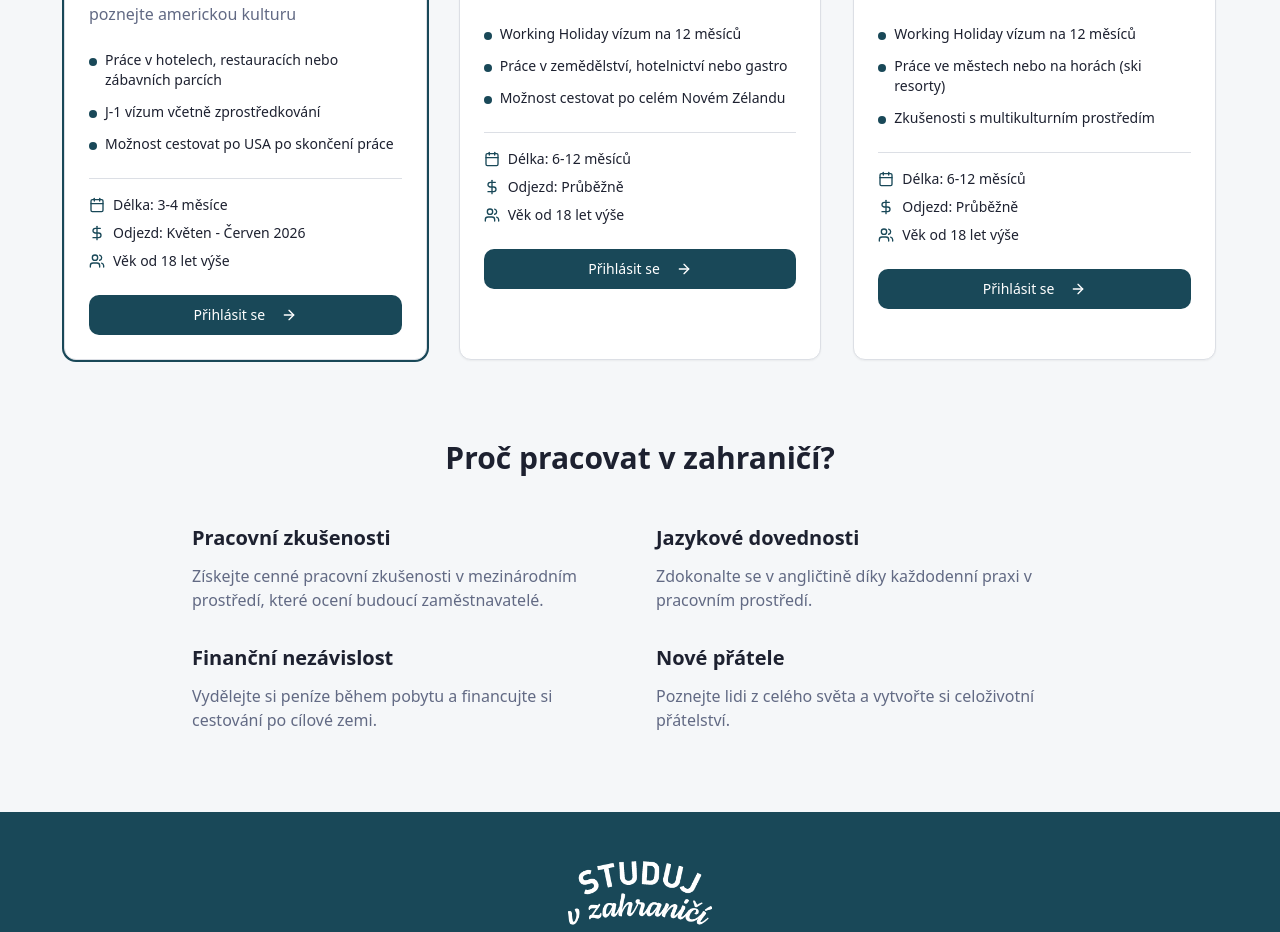
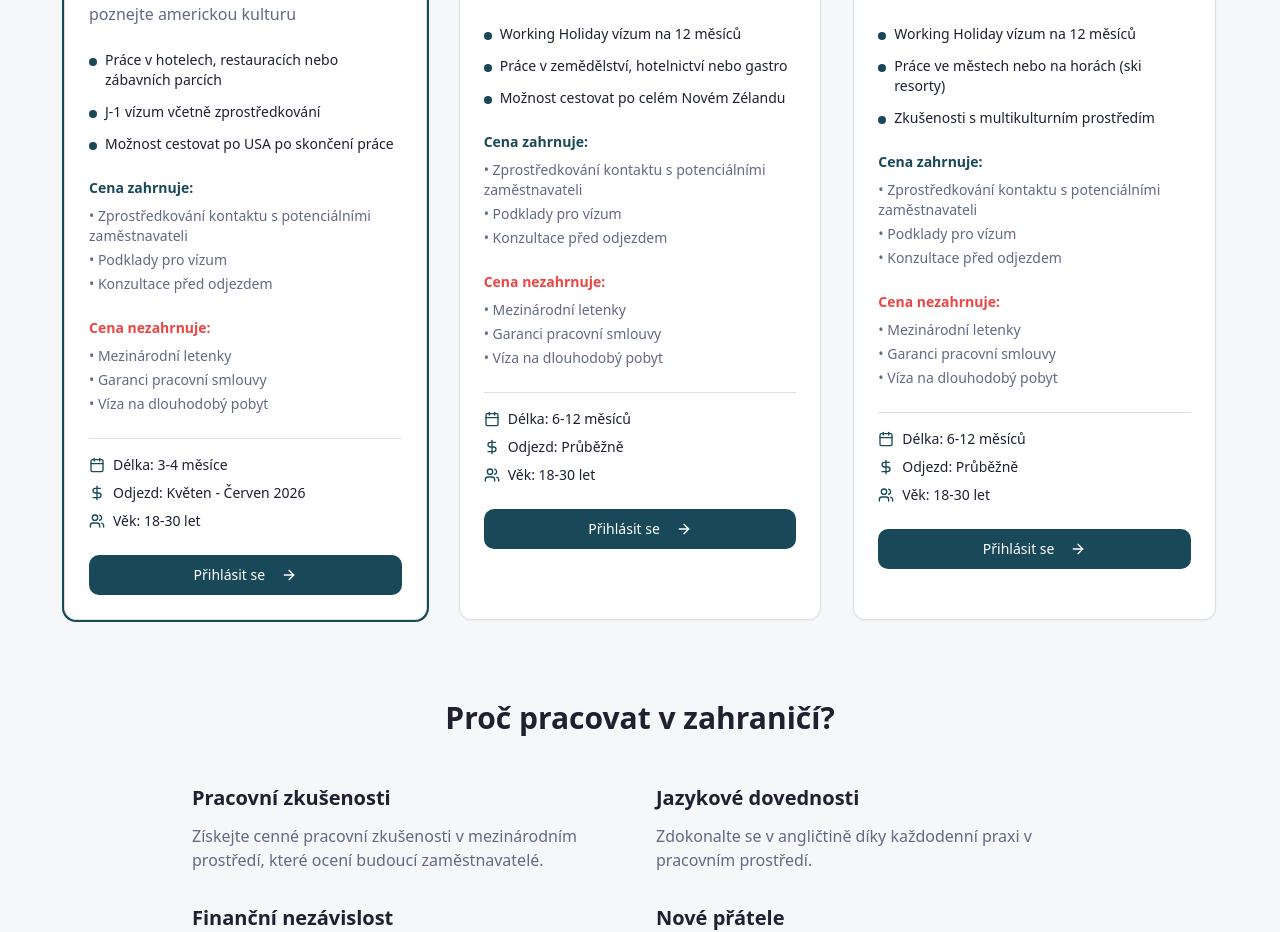
Before and after one commit to langpaulmartin-stack/your-global-adventure, a React (Vite) app: page /work in a window 1280 px wide. Shown: the part 880-1812 px from the top of the page. Built offline with nearby package versions, Linux system fonts and the light colour scheme.

Commit message:
Changes
Co-authored-by: langpaulmartin-stack <224811700+langpaulmartin-stack@users.noreply.github.com>

```diff
--- a/src/pages/Work.tsx
+++ b/src/pages/Work.tsx
@@ -29,7 +29,7 @@ const workPrograms: WorkProgram[] = [
     duration: "3-4 měsíce",
     departure: "Květen - Červen 2026",
     price: "45 000 Kč",
-    age: "18 let",
+    age: "18-30 let",
     description: "Pracujte v USA během letních prázdnin a poznejte americkou kulturu",
     features: [
       "Práce v hotelech, restauracích nebo zábavních parcích",
@@ -44,7 +44,7 @@ const workPrograms: WorkProgram[] = [
     duration: "6-12 měsíců",
     departure: "Průběžně",
     price: "35 000 Kč",
-    age: "18 let",
+    age: "18-30 let",
     description: "Získejte pracovní zkušenosti v jedné z nejkrásnějších zemí světa",
     features: [
       "Working Holiday vízum na 12 měsíců",
@@ -59,7 +59,7 @@ const workPrograms: WorkProgram[] = [
     duration: "6-12 měsíců",
     departure: "Průběžně",
     price: "38 000 Kč",
-    age: "18 let",
+    age: "18-30 let",
     description: "Pracovní zkušenosti v Kanadě s možností zdokonalení angličtiny",
     features: [
       "Working Holiday vízum na 12 měsíců",
@@ -161,6 +161,24 @@ const Work = () => {
                     ))}
                   </div>
 
+                  <div className="space-y-2 text-sm">
+                    <p className="font-semibold text-primary">Cena zahrnuje:</p>
+                    <ul className="space-y-1 text-muted-foreground">
+                      <li>• Zprostředkování kontaktu s potenciálními zaměstnavateli</li>
+                      <li>• Podklady pro vízum</li>
+                      <li>• Konzultace před odjezdem</li>
+                    </ul>
+                  </div>
+
+                  <div className="space-y-2 text-sm">
+                    <p className="font-semibold text-destructive">Cena nezahrnuje:</p>
+                    <ul className="space-y-1 text-muted-foreground">
+                      <li>• Mezinárodní letenky</li>
+                      <li>• Garanci pracovní smlouvy</li>
+                      <li>• Víza na dlouhodobý pobyt</li>
+                    </ul>
+                  </div>
+
                   <div className="space-y-2 text-sm border-t border-border pt-4">
                     <div className="flex items-center gap-2">
                       <Calendar className="h-4 w-4 text-primary" />
@@ -172,7 +190,7 @@ const Work = () => {
                     </div>
                     <div className="flex items-center gap-2">
                       <Users className="h-4 w-4 text-primary" />
-                      <span>Věk od {program.age} výše</span>
+                      <span>Věk: {program.age}</span>
                     </div>
                   </div>
 
```
